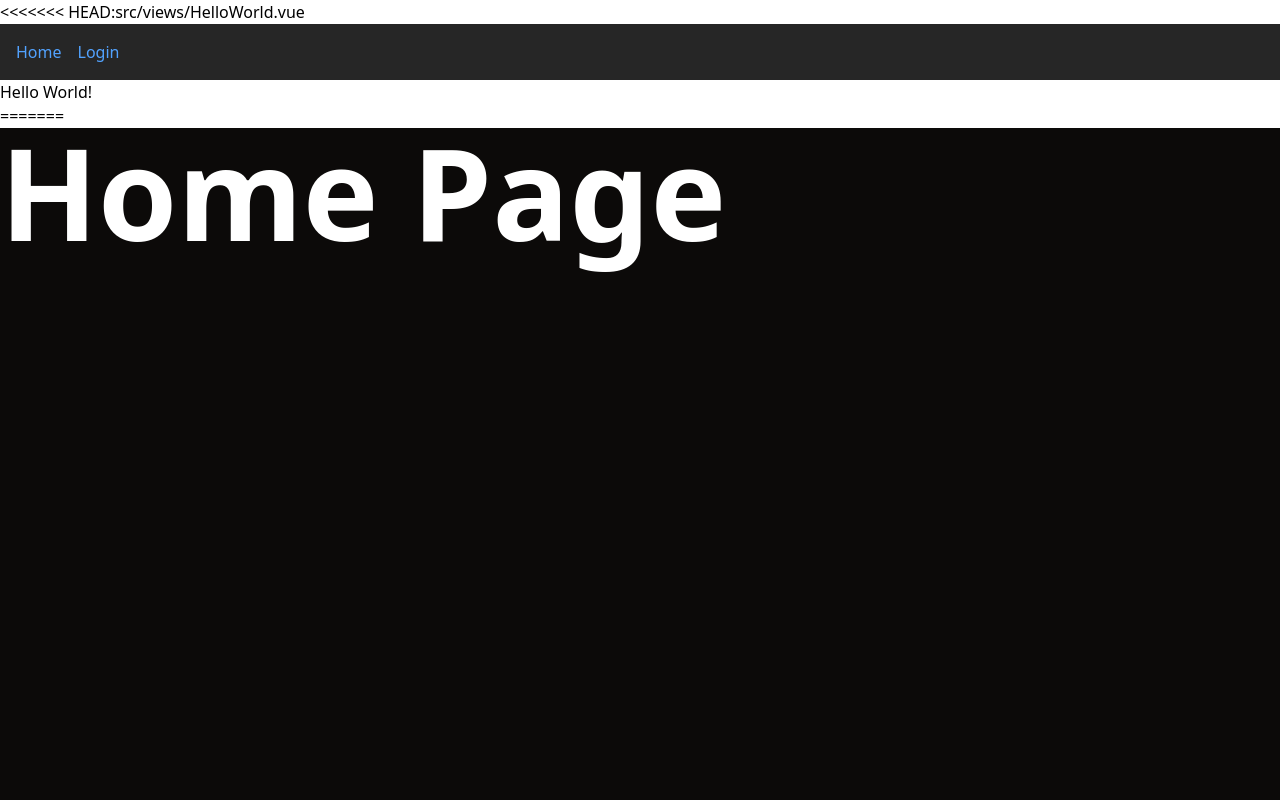
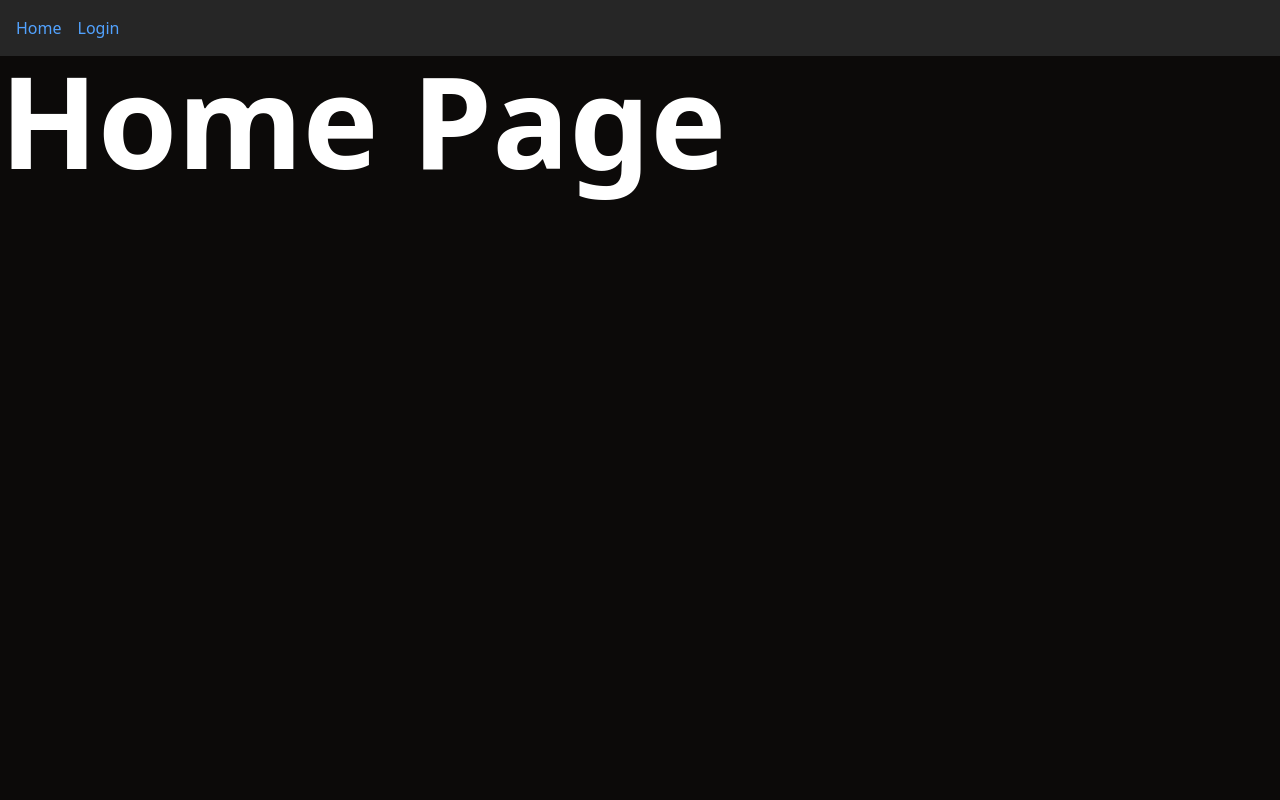
Before and after one commit to nicolassm145/sadnews, a Vue app: page / in a window 1280 px wide. Shown: the top 800 px of the page. Built offline with nearby package versions, Linux system fonts and the light colour scheme.

Commit message:
feat: update LandingPage component; remove HelloWorld references and adjust template

```diff
--- a/src/views/LandingPage.vue
+++ b/src/views/LandingPage.vue
@@ -7,12 +7,8 @@ const msg = ref('Hello World!');
 </script>
 
 <template>
-<<<<<<< HEAD:src/views/HelloWorld.vue
   <NavBar />
-  <h1>{{ msg }}</h1>
-=======
   <div class="min-h-screen flex flex-col bg-stone-950">
     <h1 class="text-9xl font-bold text-white pb-5">Home Page</h1>
   </div>
->>>>>>> b428f185aadeca4588785a3b661af0aca2c4f305:src/views/LandingPage.vue
 </template>
```
